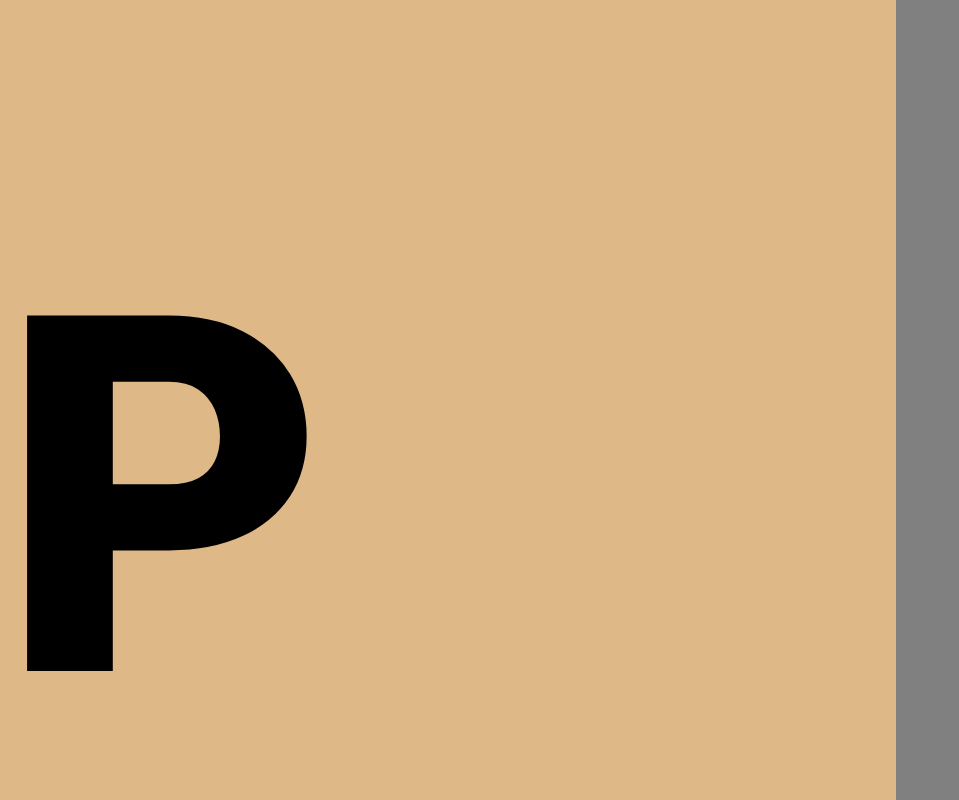
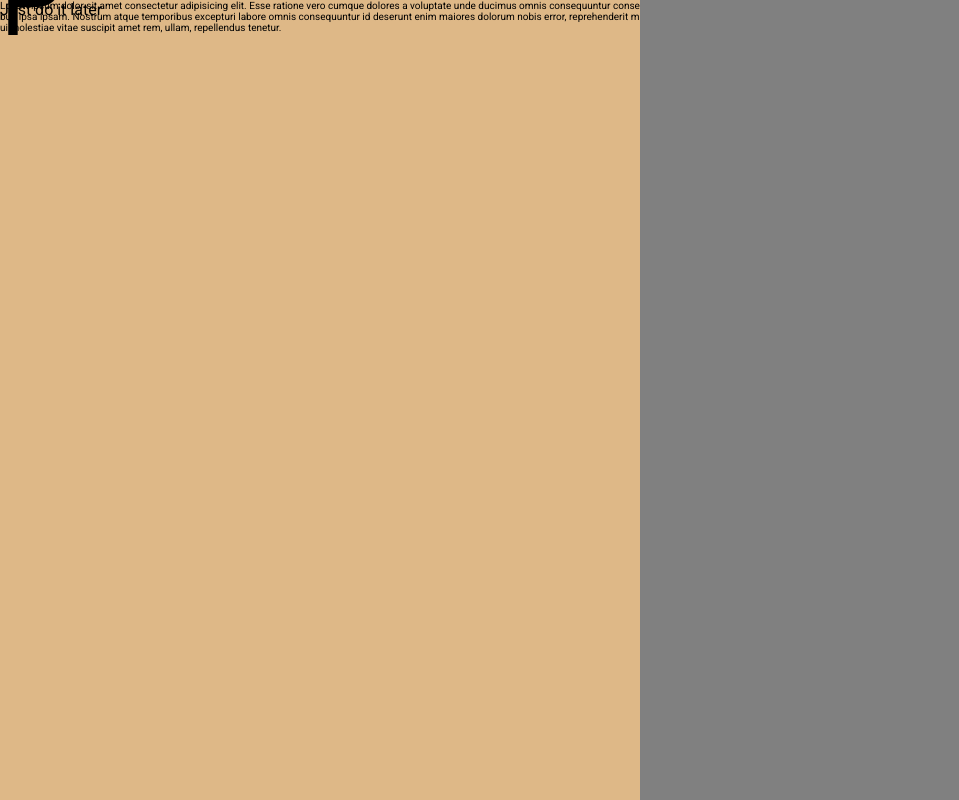
Before and after one commit to Samkinz/Poster-generator, a plain HTML site: page index.html in a window 1280 px wide. Shown: the top 800 px of the page, without its empty margins (0-959 px from the left). Drawn offline with Linux system fonts and the light colour scheme.

Commit message:
Change main fields & poster items
Change main fields & poster items

```diff
--- a/index.html
+++ b/index.html
@@ -11,11 +11,7 @@
 <link rel="stylesheet" href="/fonts/fonts.css">
 </head>
   <body>
-<article class="poster-background">
-</article>
-<article class="poster">
-<div class="poster-items">
-  <div class="letters">
+<article class="poster"></article>
 <p class="letter-one">P</p>
 <p class="letter-two"></p>
 <p class="letter-three"></p>
@@ -24,8 +20,7 @@
 <p class="texture-text">Lorem ipsum dolor sit amet consectetur adipisicing elit. Esse ratione vero cumque dolores a voluptate unde ducimus omnis consequuntur consequatur, fuga dicta sed officia impedit illo expedita culpa excepturi dolor eaque temporibus ipsa ipsam. Nostrum atque temporibus excepturi labore omnis consequuntur id deserunt enim maiores dolorum nobis error, reprehenderit minus aliquam quia aspernatur velit quo, laudantium quam. Officia atque esse quasi sequi molestiae vitae suscipit amet rem, ullam, repellendus tenetur.
 </p>
 <p class="phrase">Just do it later</p>
-</div>
-</article>
+
     <article class="menu">
       </header>
     </article>
--- a/styles/style.css
+++ b/styles/style.css
@@ -1,4 +1,9 @@
 /* Main */
+*{
+  box-sizing: border-box;
+  padding: 0;
+  margin: 0;
+}
 body{
   box-sizing: border-box;
   margin: 0;
@@ -9,54 +14,40 @@ body{
 }
 
 /* Poster */
-
-.poster-background {
-  position: relative;
-  z-index: 0;
-  width: 50%;
-  height: 100vh;
-  background-color: brown;
-}
 .poster {
-  position: absolute;
-  z-index: 8;
-  width: 70%;
-  height: 120%;
+position: relative;
+width: 50%;
+z-index: 0;
   background-color: burlywood;
 
 }
 
 /* Poster items */
 
-.poster-items {
-}
-.letters{
-  font-weight: 900;
-}
 .letter-one {
+  position: absolute;
+  font-size: 100px;
+  line-height: 1px;
+  margin: 0px;
+  padding-top: 0px;
+  z-index: 10;
 
-  line-height: 0px;
-  font-size: 500px;
-  position: relative;
-  top: 0px;
-  left: 0px;
-  z-index: 0;
 }
 .letter-two {
   position: absolute;
-  z-index: 0;
+  z-index: 10;
 }
 .letter-three {
   position: absolute;
-  z-index: 0;
+  z-index: 10;
 }
 .letter-four {
   position: absolute;
-  z-index: 0;
+  z-index: 10;
 }
 .texture-text {
   position: absolute;
-  z-index: 4;
+  z-index: 10;
  font-size: 10px;
 width: 80%;
 word-break: break-all;
@@ -64,14 +55,14 @@ word-break: break-all;
 }
 .phrase {
   position: absolute;
-  z-index: 4;
+  z-index: 10;
 }
 
 
 
 .menu {
   position: relative;
-  z-index: 6;
+  z-index: 14;
   width: 50%;
   height: 100vh;
   background-color: grey;
```
Lines whose indentation alone changed are shown as unchanged.
